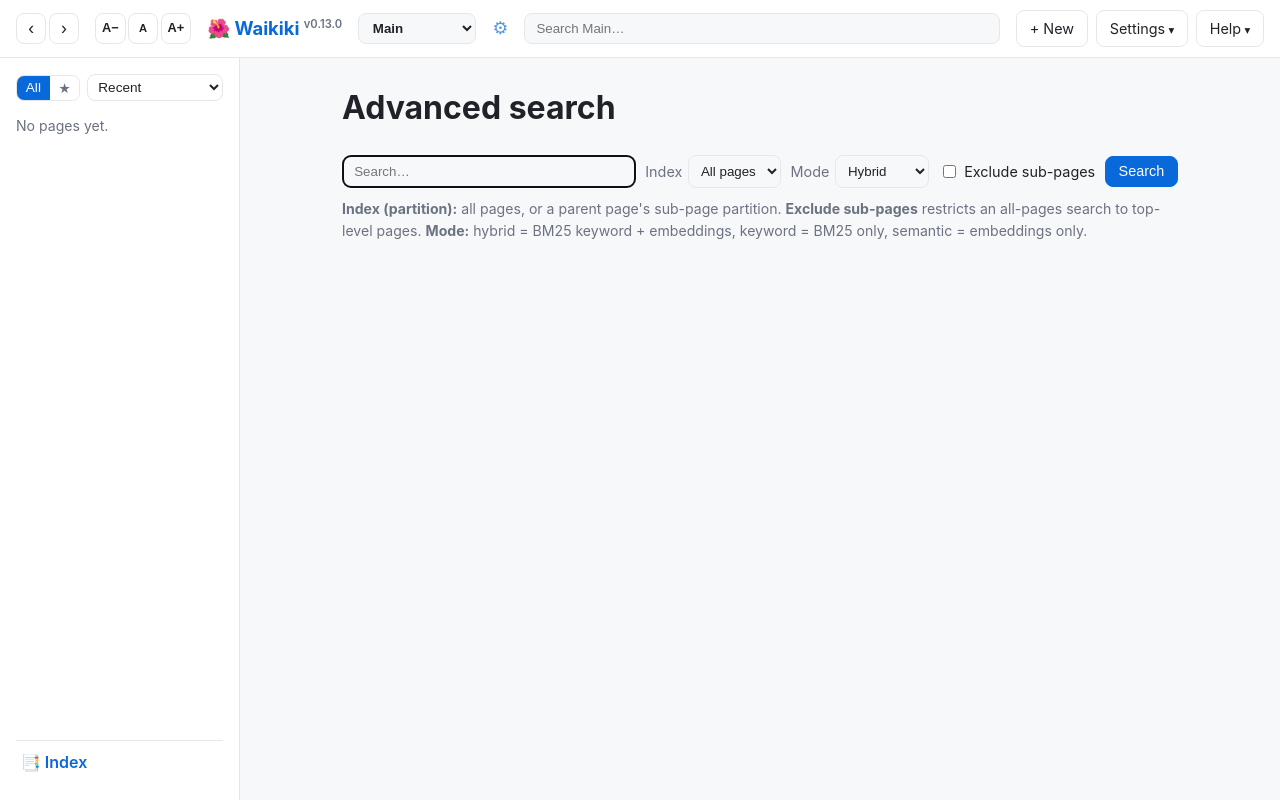
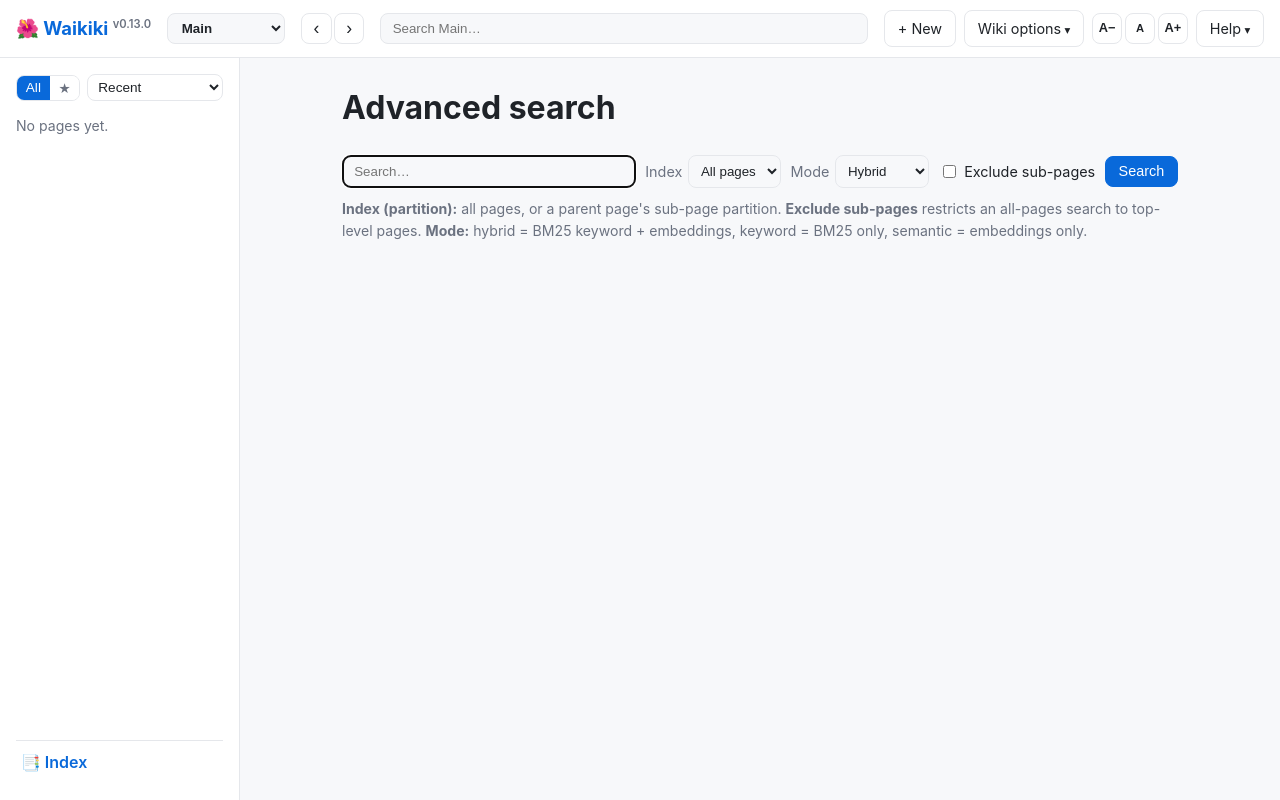
Before and after one commit to VerinFast/waikiki, a FastAPI app: page /search/advanced in a window 1280 px wide. Run offline with FastAPI, Linux system fonts and the light colour scheme; parts of the project's set-up code (start-up, migrations or seed data) failed here and were passed over; some libraries are stand-ins or nearby versions.

Commit message:
Rationalize the top nav; close dropdowns on an outside click
Reorders the top bar to: logo, wiki selector, back/forward, search, New, Page
options, Wiki options, zoom, Help — identity first, then navigation, then
actions from most to least frequent, ending in Help. Previously back/forward and
zoom sat left of the logo and Page options came before New.

"Settings" is renamed "Wiki options", which is what that menu actually holds
(settings, elements, templates, tags, changes, trash). The bare ⚙ that linked to
/wikis is folded into it as "Manage wikis" rather than staying a separate icon
in the top row.

Dropdowns now close when you click outside them, on Escape, and when another
opens. <details> otherwise stays open until its own summary is clicked again, so
opening a menu and clicking elsewhere left it hanging over the page. Clicking
*inside* a menu still keeps it open — otherwise its own links would be
unclickable, which is the easy way to get this wrong.

The native menus gain the same reach, since a menu item is what makes a shortcut
dependable in WKWebView: a new View menu with Zoom In / Zoom Out / Actual Size,
and Edit now carries both kinds of searching — Find in Page and Search Wiki.

Verified in a browser: the rendered left-to-right order matches the intended one
exactly, all four dropdown behaviours hold (including staying open on an inside
click, and Page options from its own template being covered by the same
handler), zoom still scales the root font size and resets, the search box still
grows to fill, and there is no horizontal overflow.

Co-Authored-By: Claude Opus 5 <noreply@anthropic.com>

```diff
--- a/waikiki/static/themes/default.css
+++ b/waikiki/static/themes/default.css
@@ -20,8 +20,6 @@ a:hover{text-decoration:underline}
 .wiki-switch{margin:0}
 .wiki-switch select{padding:.4rem .6rem;border:1px solid var(--border);border-radius:8px;
   background:var(--bg);color:var(--text);font-weight:600;max-width:180px}
-.wiki-manage{font-size:1.1rem;text-decoration:none;opacity:.7}
-.wiki-manage:hover{opacity:1;text-decoration:none}
 .topbar .search{flex:1}
 .topbar .search input{width:100%;max-width:520px;padding:.45rem .7rem;border:1px solid var(--border);
   border-radius:8px;background:var(--bg);color:var(--text)}
--- a/waikiki/templates/base.html
+++ b/waikiki/templates/base.html
@@ -27,21 +27,9 @@
     <button type="button" id="wk-find-next" title="Next (Enter)">↓</button>
     <button type="button" id="wk-find-close" title="Close (Esc)">✕</button>
   </div>
+  {# Order is deliberate: identity (logo, wiki), navigation (history, search),
+     then actions from most to least frequent, ending in Help. #}
   <header class="topbar">
-    <div class="histnav" role="group" aria-label="History">
-      <button type="button" class="histbtn" onclick="history.back()"
-              title="Back" aria-label="Back">‹</button>
-      <button type="button" class="histbtn" onclick="history.forward()"
-              title="Forward" aria-label="Forward">›</button>
-    </div>
-    <div class="textzoom" role="group" aria-label="Text size">
-      <button type="button" class="histbtn" onclick="wkTextScale.bump(-1)"
-              title="Smaller text" aria-label="Smaller text">A−</button>
-      <button type="button" class="histbtn azero" onclick="wkTextScale.reset()"
-              title="Reset text size" aria-label="Reset text size">A</button>
-      <button type="button" class="histbtn" onclick="wkTextScale.bump(1)"
-              title="Larger text" aria-label="Larger text">A+</button>
-    </div>
     <a class="brand" href="/">🌺 Waikiki <span class="ver" title="Version">v{{ version }}</span></a>
     <form class="wiki-switch" method="post" action="/switch-wiki">
       <select name="wiki" onchange="this.form.submit()" title="Active wiki">
@@ -50,15 +38,21 @@
         {% endfor %}
       </select>
     </form>
-    <a class="wiki-manage" href="/wikis" title="Manage wikis">⚙</a>
+    <div class="histnav" role="group" aria-label="History">
+      <button type="button" class="histbtn" onclick="history.back()"
+              title="Back" aria-label="Back">‹</button>
+      <button type="button" class="histbtn" onclick="history.forward()"
+              title="Forward" aria-label="Forward">›</button>
+    </div>
     <form class="search" action="/search" method="get">
-      <input type="search" name="q" placeholder="Search {{ current_wiki_name }}…" value="{{ q or '' }}">
+      <input type="search" id="wk-wiki-search" name="q"
+             placeholder="Search {{ current_wiki_name }}…" value="{{ q or '' }}">
     </form>
     <nav class="actions">
+      <a class="btn" href="/new">+ New</a>
       {% block topbar_actions %}{% endblock %}
-      <a class="btn" href="/new">+ New</a>
       <details class="menu">
-        <summary class="btn">Settings</summary>
+        <summary class="btn">Wiki options</summary>
         <div class="menu-items">
           {% if role != 'guest' %}
             <a href="/settings">Settings</a>
@@ -68,8 +62,19 @@
           <a href="/tags">Tags</a>
           <a href="/changes">Changes</a>
           <a href="/trash">Trash</a>
+          {# Was a bare ⚙ in the top row; it belongs with the other wiki-scoped
+             actions rather than as its own icon. #}
+          <a href="/wikis">Manage wikis</a>
         </div>
       </details>
+      <div class="textzoom" role="group" aria-label="Text size">
+        <button type="button" class="histbtn" onclick="wkTextScale.bump(-1)"
+                title="Smaller text" aria-label="Smaller text">A−</button>
+        <button type="button" class="histbtn azero" onclick="wkTextScale.reset()"
+                title="Reset text size" aria-label="Reset text size">A</button>
+        <button type="button" class="histbtn" onclick="wkTextScale.bump(1)"
+                title="Larger text" aria-label="Larger text">A+</button>
+      </div>
       <details class="menu">
         <summary class="btn">Help</summary>
         <div class="menu-items">
@@ -171,6 +176,40 @@
       if (text) _copyText(text);
       return !!text;
     };
+    // --- Dropdowns ---------------------------------------------------------
+    // <details> stays open until its own summary is clicked again, so opening
+    // one menu and clicking anywhere else left it hanging over the page. Close
+    // any open menu on an outside click, on Escape, and when another one opens.
+    (function () {
+      function menus() { return document.querySelectorAll('details.menu[open]'); }
+      document.addEventListener('click', function (e) {
+        menus().forEach(function (d) {
+          if (!d.contains(e.target)) d.removeAttribute('open');
+        });
+      });
+      document.addEventListener('keydown', function (e) {
+        if (e.key !== 'Escape') return;
+        menus().forEach(function (d) { d.removeAttribute('open'); });
+      });
+      // Opening one closes the others, so two menus are never open at once.
+      document.addEventListener('toggle', function (e) {
+        var d = e.target;
+        if (!d.open || !d.classList || !d.classList.contains('menu')) return;
+        document.querySelectorAll('details.menu[open]').forEach(function (o) {
+          if (o !== d) o.removeAttribute('open');
+        });
+      }, true);   // capture: toggle does not bubble
+    })();
+
+    // Focus the wiki search box — used by the native Edit > Search Wiki item.
+    window.wkFocusSearch = function () {
+      var el = document.getElementById('wk-wiki-search');
+      if (!el) return false;
+      el.focus();
+      el.select();
+      return true;
+    };
+
     // --- Find in page ------------------------------------------------------
     // WKWebView gives us no find UI and no window.find, so this walks the text
     // nodes of .content and wraps hits in <mark>. Kept off the editor: EasyMDE
```
Also changed, not shown: waikiki_app.py (+11 -3 lines).
